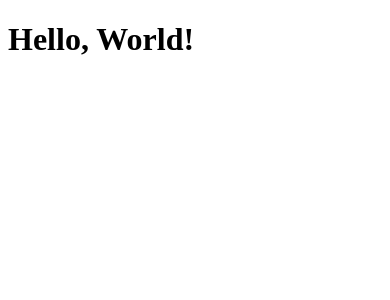
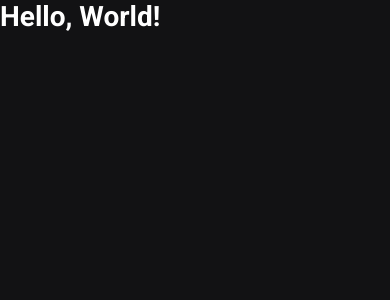
Before and after one commit to Jose-Caldas/projeto-com-NextJS, a Next.js app: page / in a window 390 px wide. Shown: the top 300 px of the page. Built offline with nearby package versions, Linux system fonts and the light colour scheme.

Commit message:
add global styles

```diff
--- a/package.json
+++ b/package.json
@@ -10,7 +10,8 @@
   "dependencies": {
     "next": "10.1.3",
     "react": "17.0.2",
-    "react-dom": "17.0.2"
+    "react-dom": "17.0.2",
+    "sass": "^1.32.11"
   },
   "devDependencies": {
     "@types/node": "^14.14.41",
--- a/src/pages/_app.tsx
+++ b/src/pages/_app.tsx
@@ -1,4 +1,5 @@
 import { AppProps } from "next/App";
+import "../styles/global.scss";
 
 function MyApp({ Component, pageProps }: AppProps) {
   return <Component {...pageProps} />;
--- /dev/null
+++ b/src/pages/_document.tsx
@@ -0,0 +1,21 @@
+import Document, { Html, Head, Main, NextScript } from "next/document";
+
+export default class MyDocument extends Document {
+  render() {
+    return (
+      <Html>
+        <Head>
+          <link rel="preconnect" href="https://fonts.gstatic.com" />
+          <link
+            href="https://fonts.googleapis.com/css2?family=Roboto:wght@400;700;900&display=swap"
+            rel="stylesheet"
+          />
+        </Head>
+        <body>
+          <Main />
+          <NextScript />
+        </body>
+      </Html>
+    );
+  }
+}
--- a/src/pages/index.tsx
+++ b/src/pages/index.tsx
@@ -1,3 +1,14 @@
+import Head from "next/head";
+
+// import styles from "../styles/home.module.scss";
+
 export default function Home() {
-  return <h1>Hello, World!</h1>;
+  return (
+    <>
+      <Head>
+        <title>jrnews</title>
+      </Head>
+      <h1>Hello, World!</h1>
+    </>
+  );
 }
--- /dev/null
+++ b/src/styles/global.scss
@@ -0,0 +1,49 @@
+* {
+  margin: 0;
+  padding: 0;
+  box-sizing: border-box;
+}
+
+:root {
+  --white: #ffffff;
+
+  --gray100: #e1e1e6;
+  --gray300: #a8a8b3;
+  --gray900: #121214;
+
+  --cyan500: #61dafb;
+  --yellow500: #eba417;
+}
+
+@media (max-width: 1080px) {
+  html {
+    font-size: 93.75%;
+  }
+}
+@media (max-width: 720px) {
+  html {
+    font-size: 87.5%;
+  }
+}
+
+body {
+  background-color: var(--gray900);
+  color: var(--white);
+}
+
+body,
+input,
+textarea,
+select,
+button {
+  font: 400 1rem "Roboto", sans-serif;
+}
+
+button {
+  cursor: pointer;
+}
+
+a {
+  color: inherit; // fica com a cor da fonte aonde está inserido
+  text-decoration: none;
+}
```
Also changed, not shown: 1 other file (tests, documents, lock files or other folders).
